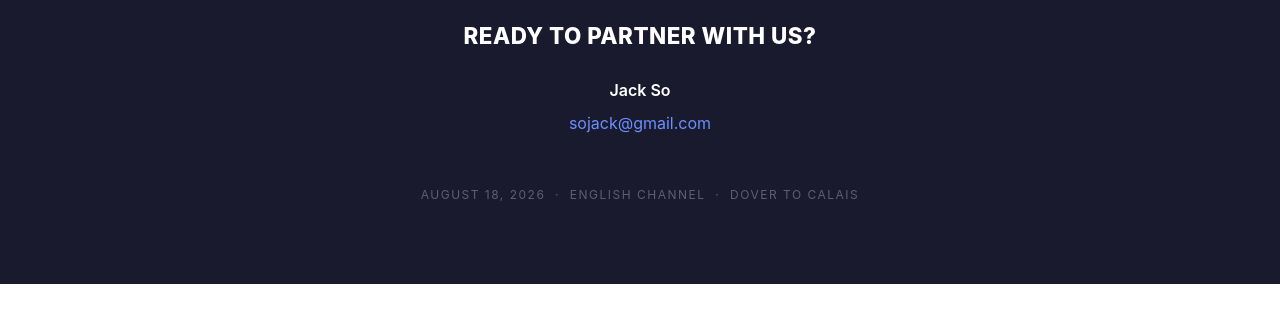
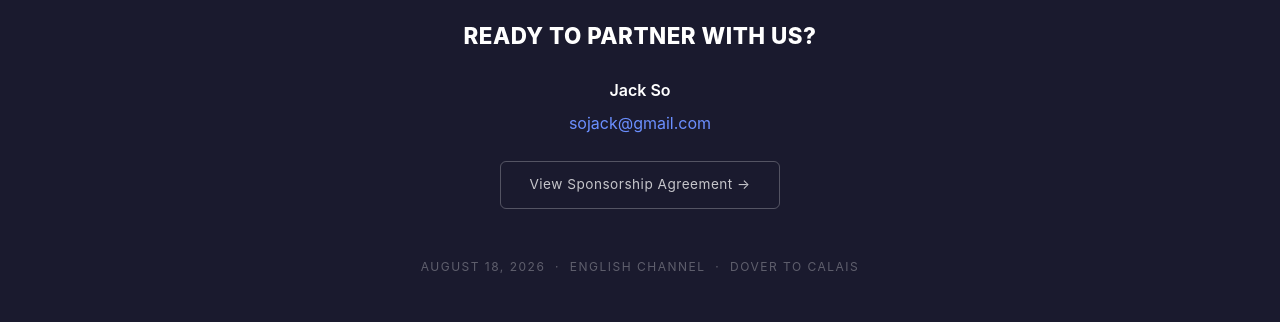
Before and after one commit to sojack/becky2026, a plain HTML site: page index.html in a window 1280 px wide. Shown: the part 3827-4149 px from the top of the page. Before the commit the page ends 4111 px from the top, so only its background shows below. Drawn offline with Linux system fonts and the light colour scheme.

Commit message:
add link to agreement

```diff
--- a/index.html
+++ b/index.html
@@ -495,6 +495,9 @@
       <h2 class="contact-heading">READY TO PARTNER WITH US?</h2>
       <p class="contact-name">Jack So</p>
       <p class="contact-email"><a href="mailto:sojack@gmail.com">sojack@gmail.com</a></p>
+      <p style="margin-top:24px;">
+        <a href="sponsorship-agreement.html" style="display:inline-block;padding:12px 28px;border:1px solid rgba(255,255,255,0.25);border-radius:6px;color:rgba(255,255,255,0.75);font-size:0.85rem;letter-spacing:0.5px;text-decoration:none;">View Sponsorship Agreement →</a>
+      </p>
       <p class="contact-closing">August 18, 2026 &nbsp;·&nbsp; English Channel &nbsp;·&nbsp; Dover to Calais</p>
     </div>
   </section>
```
Also changed, not shown: 1 other file.
